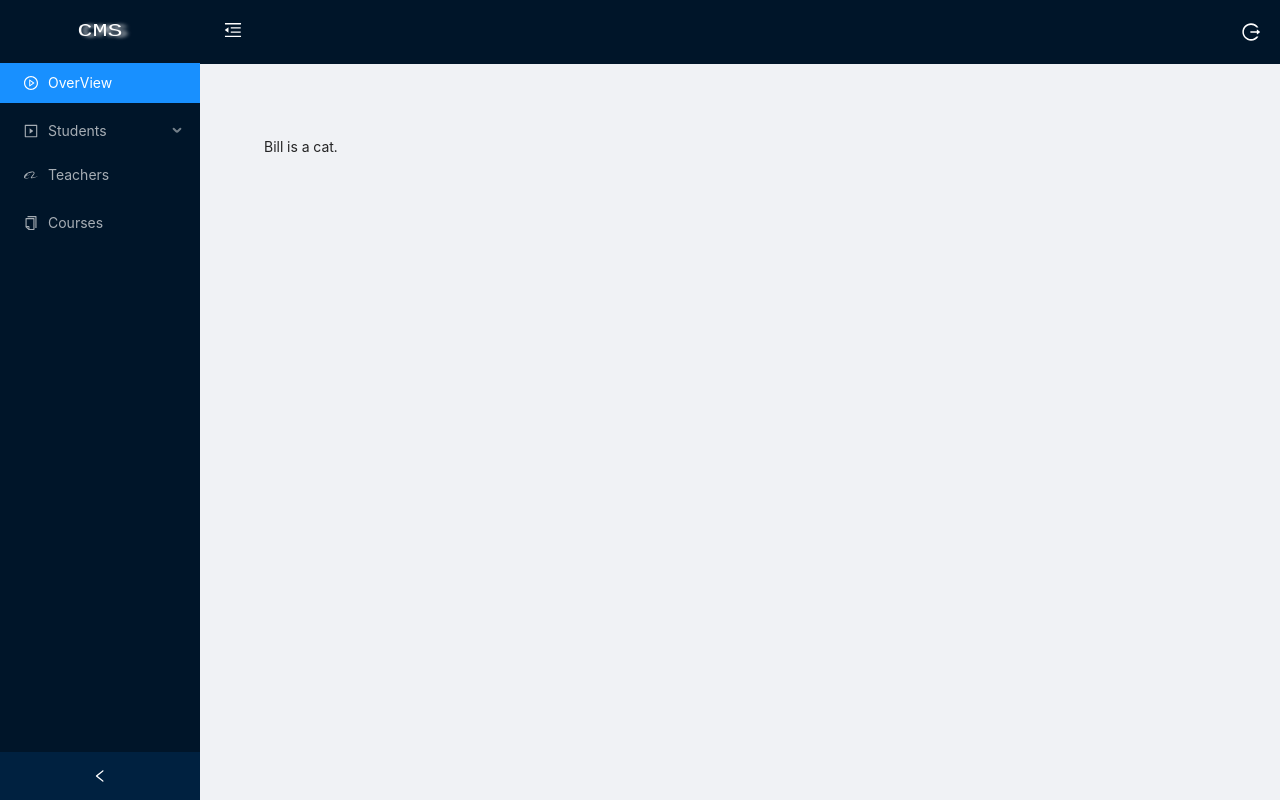
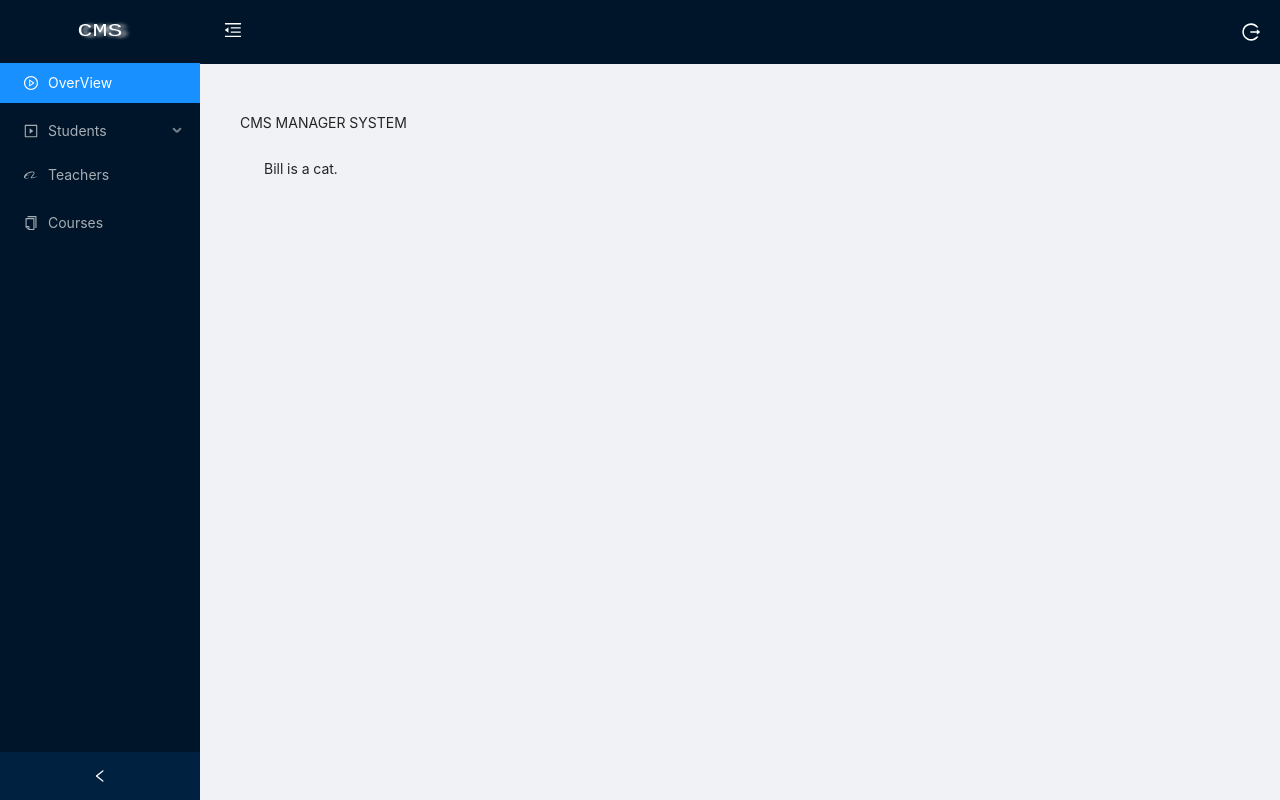
Before and after one commit to LEO-YAO2020/education_plateform--react, a Next.js app: page /dashboard/manager in a window 1280 px wide. Built offline with nearby package versions, Linux system fonts and the light colour scheme; what miragejs would draw is missing.

Commit message:
Breadcurm finished

```diff
--- a/components/layout/layout.js
+++ b/components/layout/layout.js
@@ -102,10 +102,28 @@ function tableComponent(props) {
     });
   };
 
-  console.log(pathname.split("/"));
+  const getBreadcrumbNode = () => {
+    const pathnameNode = pathname.split("/");
 
-  const getBreadcrumbNode = (MenuList) => {
-    const pathnameNode = pathname.split("/");
+    if (pathnameNode[pathnameNode.length - 1] === "manager") {
+      return (
+        <Breadcrumb.Item>
+          <a href="/dashboard/manager">CMS MANAGER SYSTEM</a>
+        </Breadcrumb.Item>
+      );
+    } else if (pathnameNode[pathnameNode.length - 1] === "students") {
+      return (
+        <>
+          <Breadcrumb.Item>
+            <a href="/dashboard/manager">CMS MANAGER SYSTEM</a>
+          </Breadcrumb.Item>
+          <Breadcrumb.Item>Student List</Breadcrumb.Item>
+          <Breadcrumb.Item>
+            <a href="/dashboard/manager/student">Student List</a>
+          </Breadcrumb.Item>
+        </>
+      );
+    }
   };
 
   return (
```
